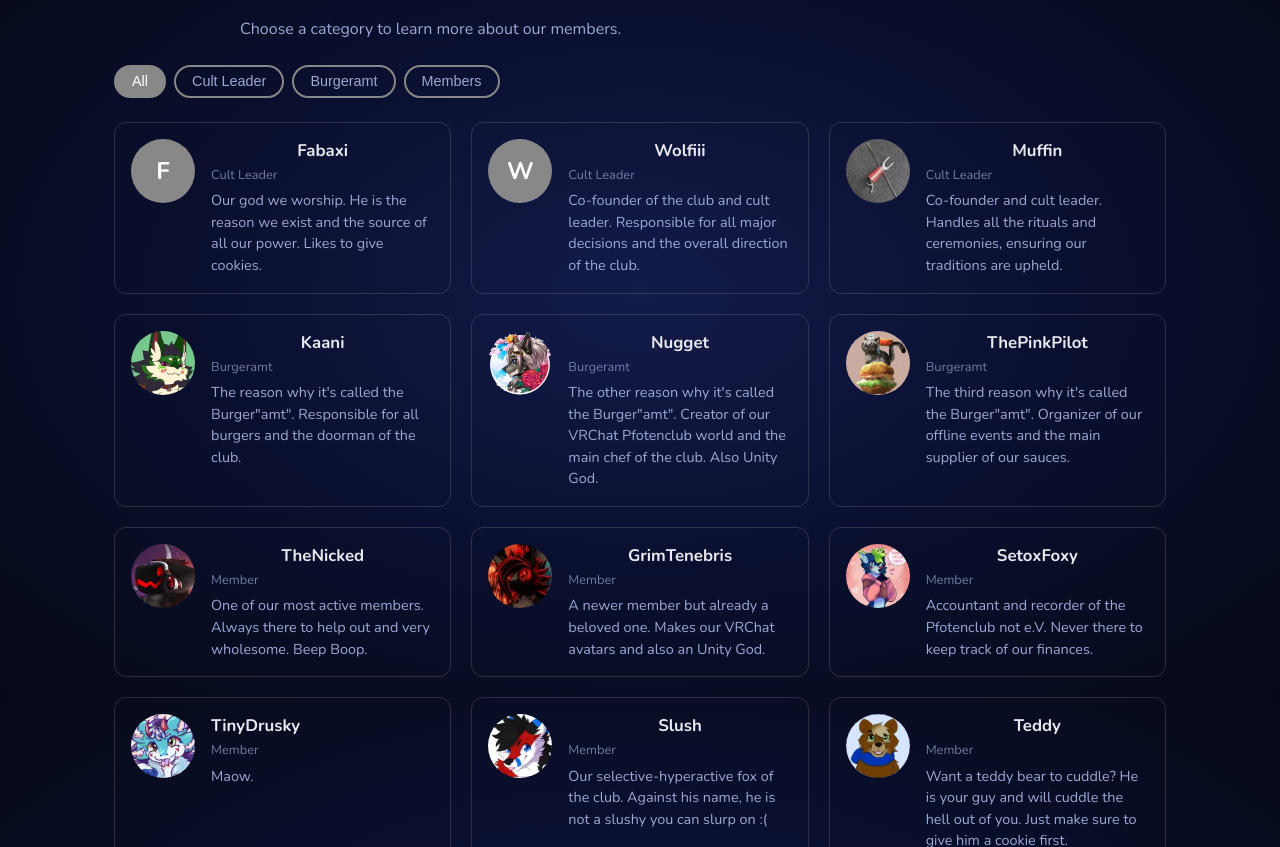
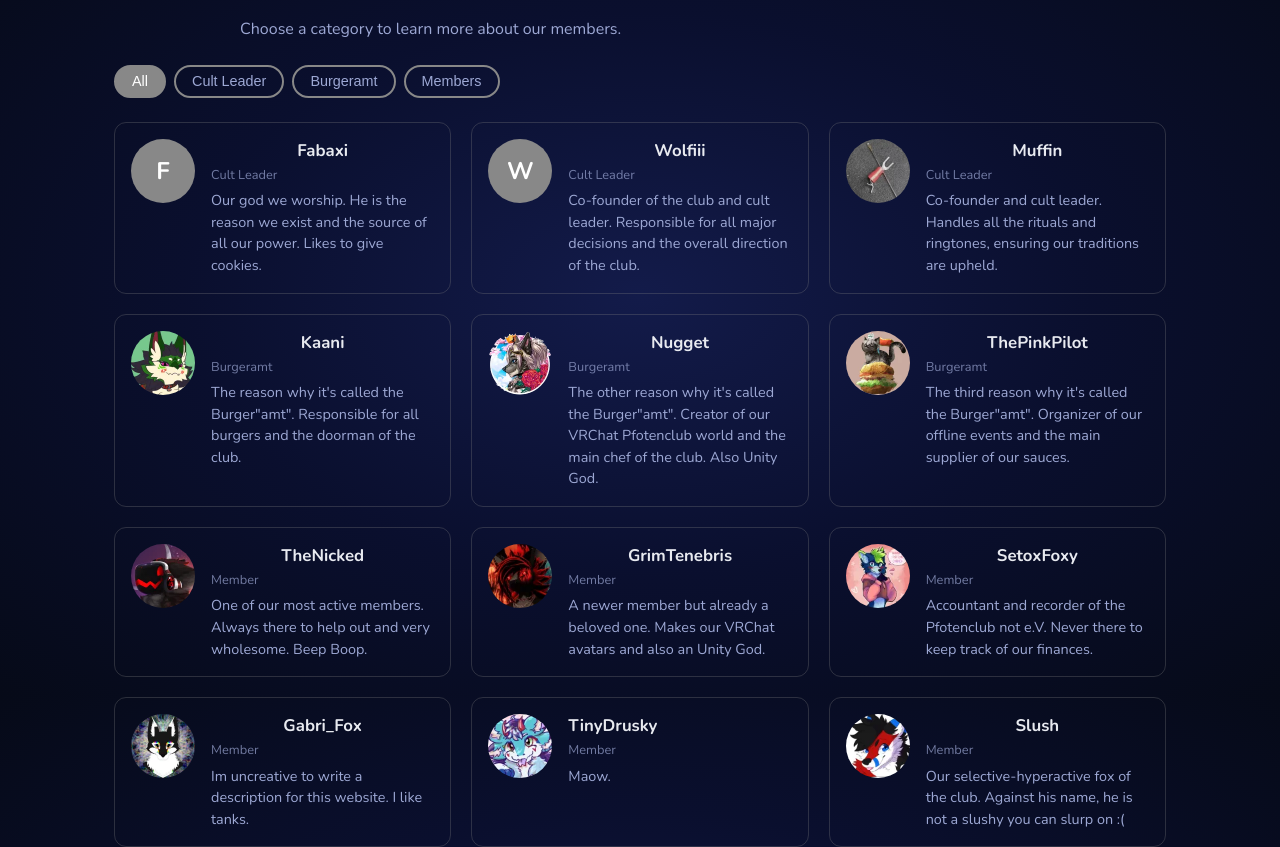
Before and after one commit to Pfotenclub/website, an Astro site: page /members in a window 1280 px wide. Shown: the part 105-952 px from the top of the page. Built offline with nearby package versions, Linux system fonts and the light colour scheme; Astro itself is replaced by a stand-in of ours.

Commit message:
Add new member profile for Gabri_Fox with corresponding avatar

```diff
--- a/src/pages/members.astro
+++ b/src/pages/members.astro
@@ -36,7 +36,7 @@ const members = [
     name: "Muffin",
     role: "Cult Leader",
     category: "cult-leader",
-    description: "Co-founder and cult leader. Handles all the rituals and ceremonies, ensuring our traditions are upheld.",
+    description: "Co-founder and cult leader. Handles all the rituals and ringtones, ensuring our traditions are upheld.",
     avatarFile: "muffin",
   },
   {
@@ -80,6 +80,13 @@ const members = [
     category: "member",
     description: "Accountant and recorder of the Pfotenclub not e.V. Never there to keep track of our finances.",
     avatarFile: "setox",
+  },
+  {
+    name: "Gabri_Fox",
+    role: "Member",
+    category: "member",
+    description: "Im uncreative to write a description for this website. I like tanks.",
+    avatarFile: "gabri",
   },
   {
     name: "TinyDrusky",
```
Also changed, not shown: src/assets/members/gabri.jpg (added).
